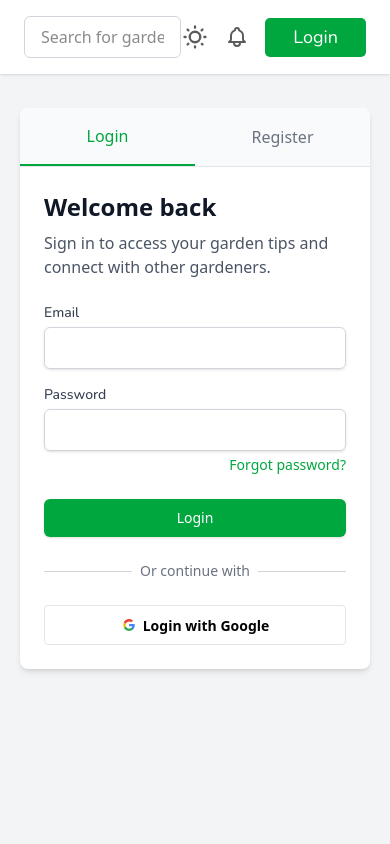
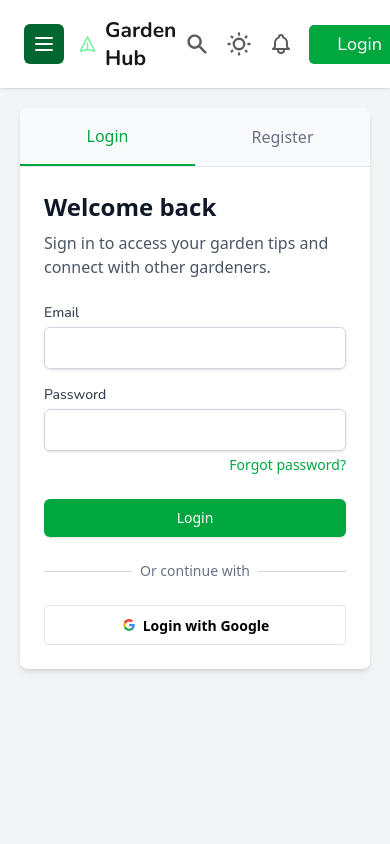
Before and after one commit to asrafulsgit/gardenhub-client, a React (Vite) app: page /login-signin in a window 390 px wide. Shown: the top 844 px of the page. Built offline with nearby package versions, Linux system fonts and the light colour scheme; no server answers.

Commit message:
implement mobile nav

```diff
--- a/src/App.jsx
+++ b/src/App.jsx
@@ -1,4 +1,4 @@
-import React, { useContext } from 'react'
+import React, { useContext, useState } from 'react'
 import Navbar from './components/navbar/Navbar'
 import Asidebar from './components/asidebar/Asidebar'
 import { Outlet } from 'react-router'
@@ -6,8 +6,11 @@ import Footer from './components/Footer'
 import Loader from './utils/Loader'
 import { AuthContext } from './config/AuthProvider'
 import Toastify from './config/Toastify'
+import Logo from './components/asidebar/Logo'
 const App = () => {
-  const {loading,isDark}=useContext(AuthContext)
+  const {loading,isDark,isMobileNav,setIsMobileNav}=useContext(AuthContext)
+  const [isOpen,setIsOpen] = useState(false)
+
   if(loading){
     return <><Loader /></>
   }
@@ -20,6 +23,12 @@ const App = () => {
       lg:flex flex-col justify-between fixed bottom-0 top-0 z-10">
         <Asidebar />
       </aside>
+
+        {isMobileNav && <aside className="lg:hidden w-[100%]  h-screen text-white bg-[#166534]
+        flex flex-col justify-between fixed bottom-0 top-0 z-10">
+          <Asidebar/>
+        </aside>}
+
 
       {/* Main Content Wrapper (with margin-left to account for sidebar width) */}
       <div className="w-[100%]  lg:w-[calc(100%-20%)]  lg:ml-[20%] flex flex-col">
--- a/src/components/NotFoundPage.jsx
+++ b/src/components/NotFoundPage.jsx
@@ -1,20 +1,20 @@
 import React, { useContext } from 'react'
 import { Link } from 'react-router-dom'
-import errorImage from '../assets/error.jpg'
-// import { AuthContext } from '../config/AuthProvider'
+import errorImage from '../assets/error.png'
+import { AuthContext } from '../config/AuthProvider'
+
 const NotFoundPage = () => {
-    // const {loading} = useContext(AuthContext)
-    // if(loading){
-    //     return(<><Loader /></>)
-    // }
+    const {isDark} =useContext(AuthContext)
   return (
       <>
-      <div className='mulish h-[85vh] w-[100%] flex flex-col gap-1.5 justify-center items-center'>
+      <div className={`nonito-family ${isDark ? 'bg-black' : ''} h-[100vh] w-[100%] flex flex-col gap-1.5
+      justify-center items-center`}>
       <img src={errorImage} alt="" width={300} height={300} />
-      <h1 className='mt-3 font-extrabold text-red-500 text-3xl text-center'>404 Page Not Found</h1>
-      <p className='font-medium opacity-80 text-center px-5'>Oops! The page you're looking for doesn't exist.</p>
+      <p className={`font-medium opacity-80 ${isDark ? 'text-gray-500': ''}
+       roboto-family text-center px-5`}>Oops! The page you're looking for doesn't exist.</p>
       <Link to='/'>
-      <button className="mt-3 px-5 cursor-pointer py-2 border-none rounded-[3px] bg-[#5c3bd3] text-white font-bold text-[16px] mulish">
+      <button className="mt-3 px-5 cursor-pointer py-2 border-none rounded-[3px]
+       bg-green-900 text-white font-bold text-[16px] nunito-family">
               Go Back Home
             </button></Link>
     </div>
--- a/src/components/asidebar/Asidebar.jsx
+++ b/src/components/asidebar/Asidebar.jsx
@@ -1,7 +1,10 @@
-import React from 'react'
+import React, { useContext } from 'react'
 import {NavLink} from 'react-router-dom'
 import './aside.css'
+import { AuthContext } from '../../config/AuthProvider'
+import Logo from './Logo'
 const Asidebar = () => {
+    const {setIsMobileNav} = useContext(AuthContext)
     const asideItems =[
         {
             name : "Home",
@@ -42,16 +45,10 @@ const Asidebar = () => {
   return (
     <>
         <div>
-          <div className=" h-[74px] pl-[14px] border-b border-[#15803d] text-2xl font-bold flex items-center gap-2">
-            <svg xmlns="http://www.w3.org/2000/svg" className="h-7 w-7 xl:h-8 xl:w-8 text-green-300" fill="none" viewBox="0 0 24 24" stroke="currentColor">
-              <path strokeLinecap="round" strokeLinejoin="round" strokeWidth="2" d="M12 19l9 2-9-18-9 18 9-2zm0 0v-8"></path>
-            </svg>
-            <h1 className='text-[21px] xl:text-[22px] font-[700] nunito-family'>Garden Hub</h1>
-
-          </div>
-          <nav className="space-y-2 mt-6 px-2 flex flex-col aiside-items">
+          <Logo />
+          <nav className="space-y-2 pt-15 lg:pt-0 mt-6 px-2 flex flex-col aiside-items">
            {asideItems.map((item,index)=>(
-                <NavLink key={index} to={item.path}
+                <NavLink key={index} onClick={()=>setIsMobileNav(false)} to={item.path}
                 className='text-[15px] xl:text-[16px] font-[400]  rounded-lg px-[.5rem] xl:px-[1rem] py-[0.6rem] xl:py-[0.75rem]
                 flex   roboto-family '>
                   <span>{item.icon}</span> {item.name}</NavLink>
--- /dev/null
+++ b/src/components/asidebar/Logo.jsx
@@ -0,0 +1,22 @@
+import React, { useContext } from 'react'
+import { AuthContext } from '../../config/AuthProvider'
+
+const Logo = () => {
+    const {isDark,isMobileNav} = useContext(AuthContext)
+  return (
+    <div className=" lg:h-[74px] pl-[14px]
+              lg:border-b border-[#15803d] text-2xl
+              font-bold flex items-center gap-2">
+                <svg xmlns="http://www.w3.org/2000/svg"
+                className="h-7 w-7 xl:h-8 xl:w-8 text-green-300" fill="none" viewBox="0 0 24 24" stroke="currentColor">
+                  <path strokeLinecap="round" strokeLinejoin="round" strokeWidth="2" d="M12 19l9 2-9-18-9 18 9-2zm0 0v-8"></path>
+                </svg>
+                <h1 className={` text-[21px] xl:text-[22px] font-[700]
+                ${isDark ? 'text-gray-100' : ''}
+                nunito-family`}>Garden Hub</h1>
+
+              </div>
+  )
+}
+
+export default Logo
--- a/src/components/navbar/Navbar.jsx
+++ b/src/components/navbar/Navbar.jsx
@@ -4,10 +4,11 @@ import { useContext } from 'react';
 import { Link, useNavigate } from 'react-router';
 import { useState } from 'react';
 import { toast } from 'react-toastify';
+import Logo from '../asidebar/Logo';
 
 const Navbar = () => {
 
-  const {userInfo,isDark,setIsDark, isLoggedIn,setIsLoggedIn, logout } = useContext(AuthContext);
+  const {userInfo,isDark,setIsDark,isMobileNav,setIsMobileNav, isLoggedIn,setIsLoggedIn, logout } = useContext(AuthContext);
   const navigate = useNavigate();
   const [isHover,setIsHover] = useState(false)
   const [isLoggoutBtnActive,setIsLoggoutBtnActive] = useState(false)
@@ -30,21 +31,65 @@ const Navbar = () => {
     localStorage.setItem('isDark',JSON.stringify(!isDark))
   }
 
+
+
   return (
     <>
-       <input
-            type="text"
-            placeholder="Search for gardening tips..."
-            className={`w-1/2 px-4 py-2 border ${isDark ? 'text-gray-400 border-gray-700' : 'border-gray-300'} rounded-md focus:outline-none`}
-          />
+        <div className='flex justify-between w-[100%]'>
+        <div className='lg:hidden flex gap-0 items-center'>
+          <button
+        type="button"
+        className="lg:hidden cursor-pointer
+        top-4 left-4 z-20 p-2 rounded-md bg-green-800
+          text-white hover:text-white
+          focus:outline-none"
+        onClick={() => {
+          setIsMobileNav(!isMobileNav)
+        }}
+        aria-controls="mobile-menu"
+        aria-expanded={isMobileNav}
+      >
+        <span className="sr-only">Open main menu</span>
+        {!isMobileNav ? (
+          <svg xmlns="http://www.w3.org/2000/svg" className="h-6 w-6" fill="none" viewBox="0 0 24 24" stroke="currentColor">
+            <path strokeLinecap="round" strokeLinejoin="round" strokeWidth={2} d="M4 6h16M4 12h16M4 18h16" />
+          </svg>
+        ) : (
+          <svg xmlns="http://www.w3.org/2000/svg" className="h-6 w-6" fill="none" viewBox="0 0 24 24" stroke="currentColor">
+            <path strokeLinecap="round" strokeLinejoin="round" strokeWidth={2} d="M6 18L18 6M6 6l12 12" />
+          </svg>
+        )}
+          </button>
+          <div className='lg:hidden'>
+            <Logo />
+          </div>
+        </div>
+
+
+       <div>
+             <input
+                  type="text"
+                  placeholder="Search for gardening tips..."
+                  className={`px-4 py-2 border
+                    ${isDark ? 'text-gray-400 border-gray-700' :
+                      'border-gray-300'} hidden sm:block rounded-md focus:outline-none`}
+                />
+       </div>
           <div className="flex items-center gap-4">
+
+                <button className={`sm:hidden ${isDark ? 'opacity-100' : 'opacity-70'} flex items-center`}>
+                <svg class={`h-6 w-6 ${isDark && 'text-gray-500'} `} xmlns="http://www.w3.org/2000/svg" viewBox="0 0 20 20" fill="currentColor" aria-hidden="true">
+                      <path fill-rule="evenodd" d="M8 4a4 4 0 100 8 4 4 0 000-8zM2 8a6 6 0 1110.89 3.476l4.817 4.817a1 1 0 01-1.414 1.414l-4.816-4.816A6 6 0 012 8z" clip-rule="evenodd"></path>
+                    </svg>
+              </button>
+
               <label  className={`${isDark ? 'opacity-100' : 'opacity-70'} swap swap-rotate`}>
 
               <input type="checkbox" onClick={handleTheme} className="theme-controller" value="synthwave" />
 
               {/* sun icon */}
               <svg
-                className="swap-off h-7 w-7 fill-current"
+                className={`swap-off h-7 w-7 fill-current`}
                 xmlns="http://www.w3.org/2000/svg"
                 viewBox="0 0 24 24">
                 <path
@@ -53,18 +98,18 @@ const Navbar = () => {
 
               {/* moon icon */}
               <svg
-                className="swap-on h-7 w-7 fill-current"
+                className={`swap-on h-7 w-7 fill-current text-gray-500`}
                 xmlns="http://www.w3.org/2000/svg"
                 viewBox="0 0 24 24">
                 <path
                   d="M21.64,13a1,1,0,0,0-1.05-.14,8.05,8.05,0,0,1-3.37.73A8.15,8.15,0,0,1,9.08,5.49a8.59,8.59,0,0,1,.25-2A1,1,0,0,0,8,2.36,10.14,10.14,0,1,0,22,14.05,1,1,0,0,0,21.64,13Zm-9.5,6.69A8.14,8.14,0,0,1,7.08,5.22v.27A10.15,10.15,0,0,0,17.22,15.63a9.79,9.79,0,0,0,2.1-.22A8.11,8.11,0,0,1,12.14,19.73Z" />
               </svg>
-            </label>
+               </label>
 
 
 
 
-            <button className={isDark ? 'opacity-100' : 'opacity-70'}>
+            <button className={isDark ? 'opacity-100 text-gray-500' : 'opacity-70'}>
               <svg xmlns="http://www.w3.org/2000/svg" className="h-6 w-6" fill="none" viewBox="0 0 24 24" stroke="currentColor">
                   <path strokeLinecap="round" strokeLinejoin="round" strokeWidth="2" d="M15 17h5l-1.405-1.405A2.032 2.032 0 0118 14.158V11a6.002 6.002 0 00-4-5.659V5a2 2 0 10-4 0v.341C7.67 6.165 6 8.388 6 11v3.159c0 .538-.214 1.055-.595 1.436L4 17h5m6 0v1a3 3 0 11-6 0v-1m6 0H9"></path>
                 </svg>
@@ -98,6 +143,7 @@ const Navbar = () => {
               Login
             </button></Link>  }
           </div>
+        </div>
     </>
   )
 }
--- a/src/config/AuthProvider.jsx
+++ b/src/config/AuthProvider.jsx
@@ -22,7 +22,8 @@ const AuthProvider = ({children})=>{
     const [userInfo,setUserInfo]=useState(null)
     const [isLoggedIn,setIsLoggedIn]=useState(false)
     const [loading,setLoading]=useState(true)
-  console.log(userInfo)
+    const [isMobileNav,setIsMobileNav] = useState(false)
+
     const register = (email, password) => {
         return createUserWithEmailAndPassword(auth, email, password);
       };
@@ -61,7 +62,7 @@ const AuthProvider = ({children})=>{
     return(
         <AuthContext.Provider value={{isLoggedIn,setIsLoggedIn,forget_password,
         loading,setLoading,register,login,logout,
-        googleRegister,userInfo,setUserInfo,isDark,setIsDark}}>
+        googleRegister,userInfo,setUserInfo,isDark,setIsDark,isMobileNav,setIsMobileNav}}>
             {children}
         </AuthContext.Provider>
     )
--- a/src/routes/Router.jsx
+++ b/src/routes/Router.jsx
@@ -32,7 +32,8 @@ const Router =createBrowserRouter([
             },
             {
                 path : 'tip-details/:id',
-                element : <Tips_details />
+                element : <Tips_details />,
+                errorElement : <NotFoundPage />
             },
             {
                 path : 'share-garden-tip',
@@ -44,11 +45,13 @@ const Router =createBrowserRouter([
             },
             {
                 path : 'gardener/:id',
-                element : <Auth_middleware><Gardener_profile /></Auth_middleware>
+                element : <Auth_middleware><Gardener_profile /></Auth_middleware>,
+                errorElement : <NotFoundPage />
             },
             {
                 path : 'update-tips/:id',
-                element : <Auth_middleware><Update_tips /></Auth_middleware>
+                element : <Auth_middleware><Update_tips /></Auth_middleware>,
+                errorElement : <NotFoundPage />
             },
             {
                 path : 'login-signin',
```
Also changed, not shown: src/assets/error.jpg (deleted), src/assets/error.png (added).
